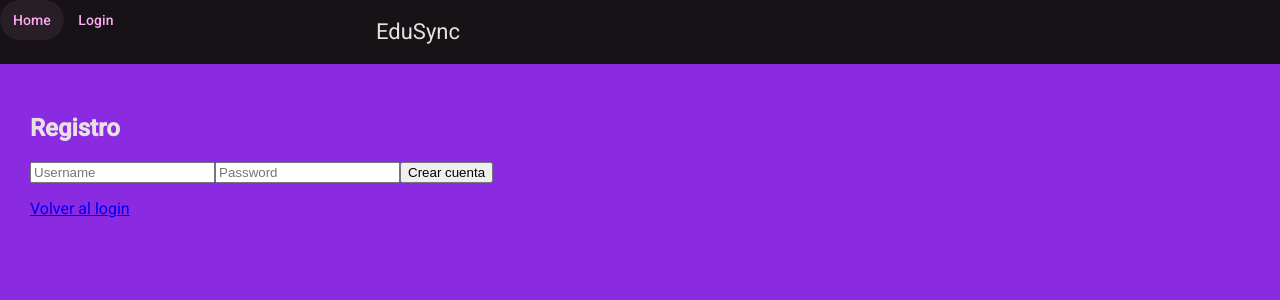
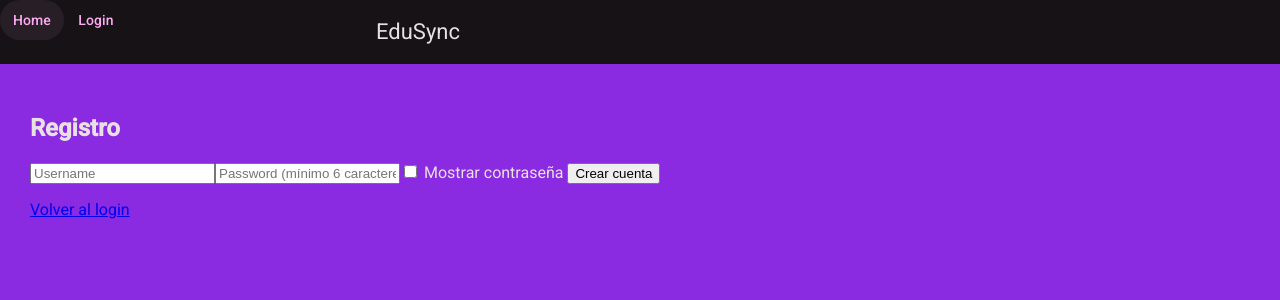
Before and after one commit to fer967/edusync-frontend, an Angular app: page /register in a window 1280 px wide. Shown: the top 300 px of the page. Built offline with nearby package versions, Linux system fonts and the light colour scheme.

Commit message:
estilos a login y registro

```diff
--- a/src/app/login/login.component.css
+++ b/src/app/login/login.component.css
@@ -0,0 +1,64 @@
+.auth-container {
+    min-height: 100vh;
+    display: flex;
+    justify-content: center;
+    align-items: center;
+    background: linear-gradient(135deg, #4f46e5, #7c3aed);
+    padding: 20px;
+}
+
+.auth-card {
+    background: white;
+    padding: 30px;
+    border-radius: 12px;
+    width: 100%;
+    max-width: 350px;
+    box-shadow: 0 10px 25px rgba(0, 0, 0, 0.15);
+    display: flex;
+    flex-direction: column;
+    gap: 15px;
+}
+
+.auth-card h2 {
+    text-align: center;
+    margin-bottom: 10px;
+}
+
+.auth-card input {
+    padding: 10px;
+    border-radius: 8px;
+    border: 1px solid #ccc;
+    font-size: 14px;
+}
+
+.auth-card input:focus {
+    outline: none;
+    border-color: #7c3aed;
+}
+
+.auth-card button {
+    padding: 10px;
+    border: none;
+    border-radius: 8px;
+    background-color: #7c3aed;
+    color: white;
+    font-weight: 500;
+    cursor: pointer;
+}
+
+.auth-card button:hover {
+    background-color: #6d28d9;
+}
+
+.show-pass {
+    font-size: 13px;
+    display: flex;
+    align-items: center;
+    gap: 5px;
+}
+
+.message {
+    color: crimson;
+    font-size: 13px;
+    text-align: center;
+}
--- a/src/app/login/login.component.html
+++ b/src/app/login/login.component.html
@@ -1,4 +1,30 @@
-<h2>Login</h2>
+<div class="auth-container">
+    <div class="auth-card">
+        <h2>Login</h2>
+
+        <input [(ngModel)]="username" placeholder="Username">
+
+        <input [(ngModel)]="password" [type]="showPassword ? 'text' : 'password'" placeholder="Password">
+
+        <label class="show-pass">
+            <input type="checkbox" [(ngModel)]="showPassword">
+            Mostrar contraseña
+        </label>
+
+        <button (click)="login()">Ingresar</button>
+
+        <p class="message">{{ message }}</p>
+
+        <p>
+            ¿No tenés cuenta?
+            <a routerLink="/register">Registrarse</a>
+        </p>
+    </div>
+</div>
+
+
+
+<!-- <h2>Login</h2>
 
 <input [(ngModel)]="username" placeholder="Username">
 <input [(ngModel)]="password" type="password" placeholder="Password">
@@ -8,4 +34,4 @@
 <p>
     ¿No tenés cuenta?
     <a routerLink="/register">Registrarse</a>
-</p>
+</p> -->
--- a/src/app/login/login.component.ts
+++ b/src/app/login/login.component.ts
@@ -14,6 +14,7 @@ export class LoginComponent {
   username = '';
   password = '';
   message = '';
+  showPassword = false;
 
   constructor(
     private authService: AuthService,
--- a/src/app/register/register.component.css
+++ b/src/app/register/register.component.css
@@ -0,0 +1,64 @@
+.auth-container {
+    min-height: 100vh;
+    display: flex;
+    justify-content: center;
+    align-items: center;
+    background: linear-gradient(135deg, #4f46e5, #7c3aed);
+    padding: 20px;
+}
+
+.auth-card {
+    background: white;
+    padding: 30px;
+    border-radius: 12px;
+    width: 100%;
+    max-width: 350px;
+    box-shadow: 0 10px 25px rgba(0, 0, 0, 0.15);
+    display: flex;
+    flex-direction: column;
+    gap: 15px;
+}
+
+.auth-card h2 {
+    text-align: center;
+    margin-bottom: 10px;
+}
+
+.auth-card input {
+    padding: 10px;
+    border-radius: 8px;
+    border: 1px solid #ccc;
+    font-size: 14px;
+}
+
+.auth-card input:focus {
+    outline: none;
+    border-color: #7c3aed;
+}
+
+.auth-card button {
+    padding: 10px;
+    border: none;
+    border-radius: 8px;
+    background-color: #7c3aed;
+    color: white;
+    font-weight: 500;
+    cursor: pointer;
+}
+
+.auth-card button:hover {
+    background-color: #6d28d9;
+}
+
+.show-pass {
+    font-size: 13px;
+    display: flex;
+    align-items: center;
+    gap: 5px;
+}
+
+.message {
+    color: crimson;
+    font-size: 13px;
+    text-align: center;
+}
--- a/src/app/register/register.component.html
+++ b/src/app/register/register.component.html
@@ -1,4 +1,28 @@
-<h2>Registro</h2>
+<div class="auth-container">
+    <div class="auth-card">
+        <h2>Registro</h2>
+
+        <input [(ngModel)]="username" placeholder="Username">
+
+        <input [(ngModel)]="password" [type]="showPassword ? 'text' : 'password'"
+            placeholder="Password (mínimo 6 caracteres)">
+
+        <label class="show-pass">
+            <input type="checkbox" [(ngModel)]="showPassword">
+            Mostrar contraseña
+        </label>
+
+        <button (click)="register()">Crear cuenta</button>
+
+        <p class="message">{{ message }}</p>
+
+        <a routerLink="/login">Volver al login</a>
+    </div>
+</div>
+
+
+
+<!-- <h2>Registro</h2>
 
 <input [(ngModel)]="username" placeholder="Username">
 <input [(ngModel)]="password" type="password" placeholder="Password">
@@ -7,4 +31,4 @@
 
 <p>{{ message }}</p>
 
-<a routerLink="/login">Volver al login</a>
+<a routerLink="/login">Volver al login</a> -->
--- a/src/app/register/register.component.ts
+++ b/src/app/register/register.component.ts
@@ -14,6 +14,7 @@ export class RegisterComponent {
   username = '';
   password = '';
   message = '';
+  showPassword = false;
 
   constructor(
     private authService: AuthService,
```
Also changed, not shown: src/app/layout/layout.component.css (+1 -10 lines).
